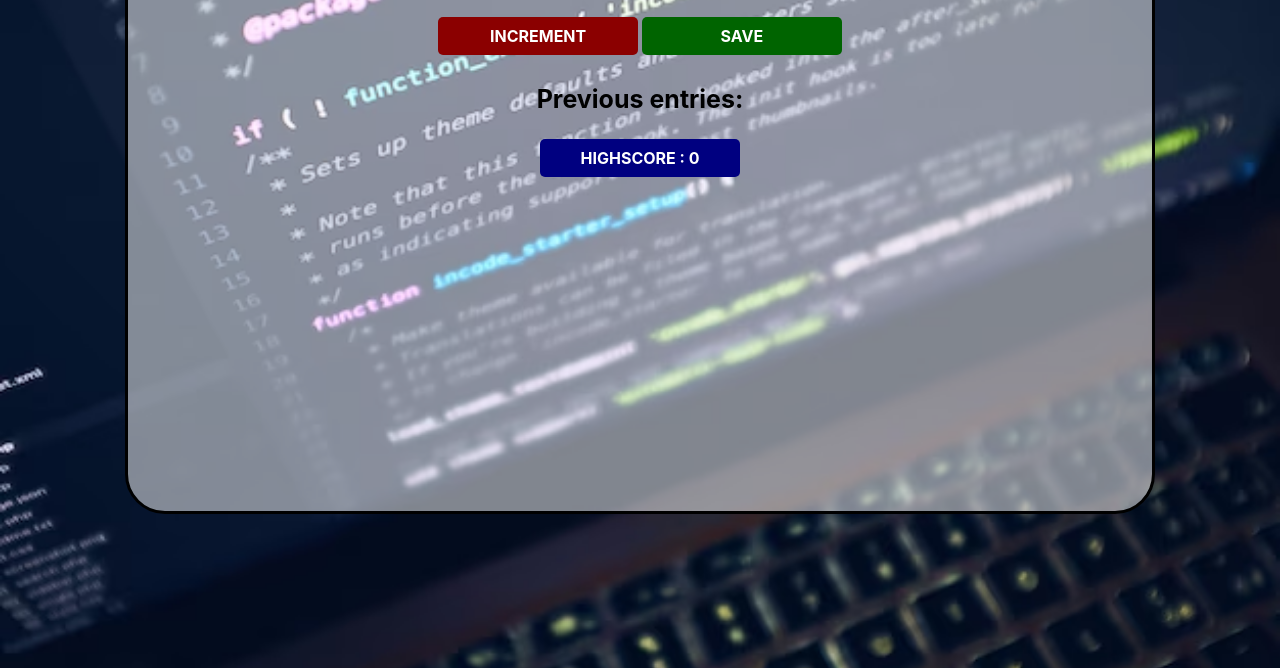
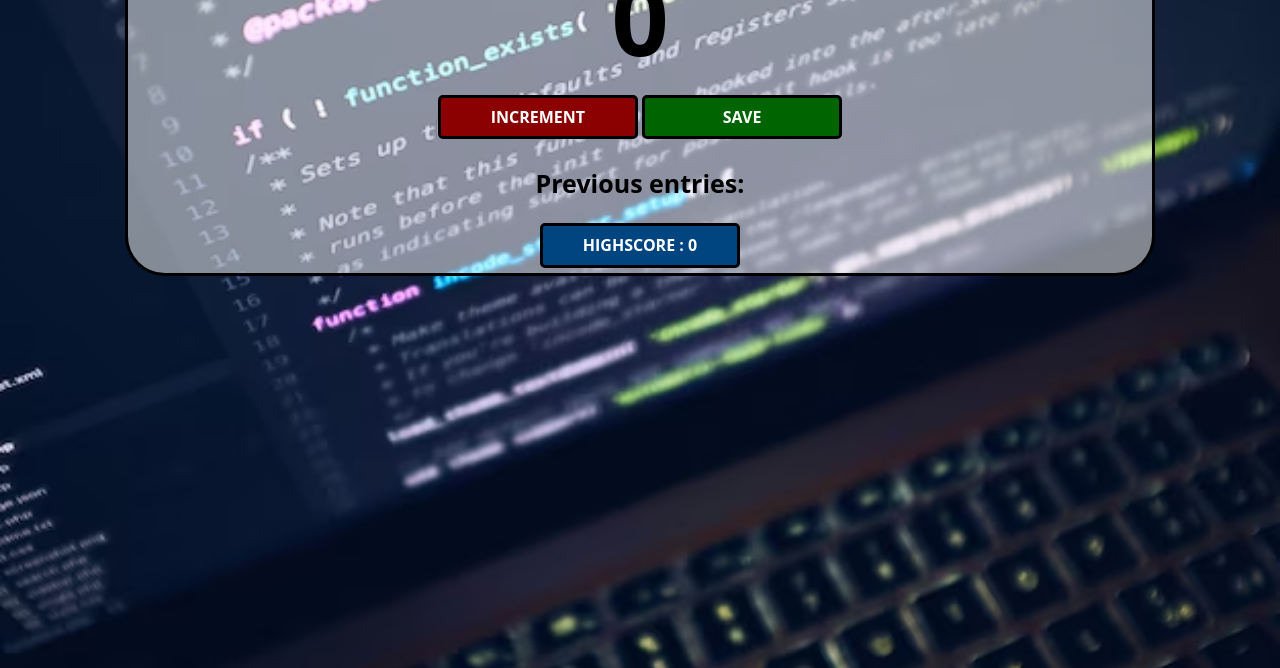
Before and after one commit to Palak2230/coding-questions-counter, a plain HTML site: page index.html in a window 1280 px wide. Shown: the part 132-800 px from the top of the page. Drawn offline with nearby package versions, Linux system fonts and the light colour scheme.

Commit message:
Add files via upload

```diff
--- a/index.css
+++ b/index.css
@@ -3,7 +3,7 @@ body {
     background-size: cover;
 
     height:100vh;
-    font-family: -apple-system, BlinkMacSystemFont, 'Segoe UI', Roboto, Oxygen, Ubuntu, Cantarell, 'Open Sans', 'Helvetica Neue', sans-serif;
+    font-family: 'Open Sans', 'Helvetica Neue', sans-serif;
     font-weight: bold;
     text-align: center;
 }
@@ -12,10 +12,12 @@ h1 {
     margin-top: 10px;
     margin-bottom: 10px;
     font-weight: bold;
+    font-size:60px;
+    transform: scale(.9, 1);
 }
 
 h2 {
-    font-size: 60px;
+    font-size: 100px;
     margin-top: 0;
     margin-bottom: 20px;
 }
@@ -34,15 +36,19 @@ button {
 #increment-btn {
     background: darkred;
     max-width:80%;
+    border: 3px solid black;
 }
 
 #save-btn {
     background: darkgreen;
      max-width:80%;
+  border:3px solid black;
 }
+
 #highscore-el {
-    background: navy;
+    background: rgb(0, 68, 128);
      max-width:80%;
+     border:3px solid black;
 }
 
 .container{
@@ -50,13 +56,13 @@ button {
     text-align: center;
     margin:auto;
     background-color:rgba(255,255,255,0.5);
-   height:80vh;
    border-radius:40px;
-   border-color:black;
-   border-style:solid;
+   border:3px solid black;
+
 
 }
 #save-el {
     font-size:25px;
     font-weight: bold;
+    color:black;
 }
```
